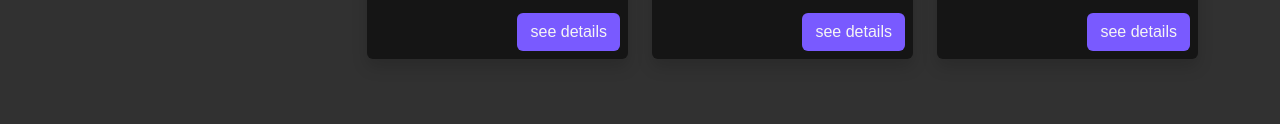
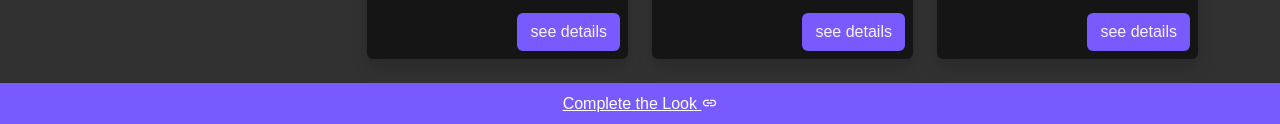
Before and after one commit to CodeWorks-FullStack/lateFall23_crocTilUDrop, a plain HTML site: page index.html in a window 1280 px wide. Shown: the part 2222-2346 px from the top of the page. Before the commit the page ends 2305 px from the top, so only its background shows below. Drawn offline with nearby package versions, Linux system fonts and the light colour scheme; a web font is replaced by a local one.

Commit message:
added some notes in

```diff
--- a/index.html
+++ b/index.html
@@ -14,6 +14,7 @@
 </head>
 
 <body class=" ">
+  <!-- NOTE sticky top makes the nav bar stick to the parent, in this case the nav sticks to the body -->
   <nav class="bg-black sticky-top">
     <div class="text-croc-primary fs-4 fw-bold p-2 font-jolly">
       <i class="mdi mdi-shoe-cleat"></i>🐊 Croc Til U Drop
@@ -37,6 +38,7 @@
   <section class="row">
     <!-- STUB shop filter -->
     <div class="col-12 col-md-3 mb-5 mb-md-0">
+      <!-- NOTE sticky top here, sticks the filter form to the top of this column, so as you scoll the filter is always next to the shop items -->
       <form class="shop-filter rounded row text-light sticky-top">
         <div class="mb-2 col-12 p-2 fs-4 fw-medium text-center">
           <i class="mdi mdi-filter text-croc-primary"></i>Filter
@@ -80,7 +82,8 @@
 
     <!-- STUB shop items -->
     <div class="col-12 col-md-9">
-      <!-- REVIEW rows can be nested in columns to break them down into another 12 segments -->
+      <!-- REVIEW rows can be nested in columns to get into another 12 segments -->
+      <!-- this lets us create a side by side display for the filter and shop items -->
       <section class="row">
         <!-- 🎴 -->
         <div class="col-6 col-md-4">
@@ -298,6 +301,10 @@
   </section>
 
 </main>
+<footer class="bg-purple text-center text-light p-2">
+  <a href="https://www.figma.com/file/7zBPh0NHoq15YI5KDOtFHe/Croc-Til-U-Drop?type=design&node-id=0%3A1&mode=dev" target="_blank">Complete the Look <i class="mdi mdi-link"></i></a>
+  <!-- FIXME sorry forgot this in the final design but it was in the figma -->
+</footer>
 
 </body>
 </html>
--- a/style.css
+++ b/style.css
@@ -2,6 +2,11 @@
   --page: #313131;
   --primary: #795AFF;
   --dark: #151515;
+}
+
+a{
+  /* FIXME I added this in after class for a link at the bottom of the page */
+  color: white;
 }
 
 body{
@@ -28,12 +33,14 @@ font-family: 'IBM Plex Mono';
   background-position: bottom;
 }
 
-/* NOTE these should be set up for mobile first */
+/* NOTE when making alternate styles for screen sizes should set up for mobile first */
 .magic-card{
   display: none;
+
   /* the rest here stays the same, since it isn't changed in our media rule */
   bottom: -100px;
   position: absolute;
+  /* the position absolute breaks the card out of the flow of HTML and attaches it to the next containing block (the col has position-relative on in it the HTML) while the -100px moves id down below the row */
   width: 100%;
   border-radius: 12px;
   background: rgba(29, 29, 29, 0.60);
@@ -53,6 +60,7 @@ font-family: 'IBM Plex Mono';
   }
   .magic-offset{
     margin-bottom: 100px;
+    /* since our card is 100px below the row (bottom -100px in .magic-card), this offset margin bottom makes sure nothing else gets rendered in that spot */
   }
 }
 
@@ -66,9 +74,14 @@ font-family: 'IBM Plex Mono';
   /* NOTE position relative will create a new CONTAINING BLOCK but keep the elements original flow */
   position: relative;
 }
+/* this magic-col class ended up going un-used and we used boostrap utility classes instead */
 
 .bg-croc-primary{
   color: whitesmoke;
+  background-color: var(--primary);
+}
+
+.bg-purple{
   background-color: var(--primary);
 }
 
```
